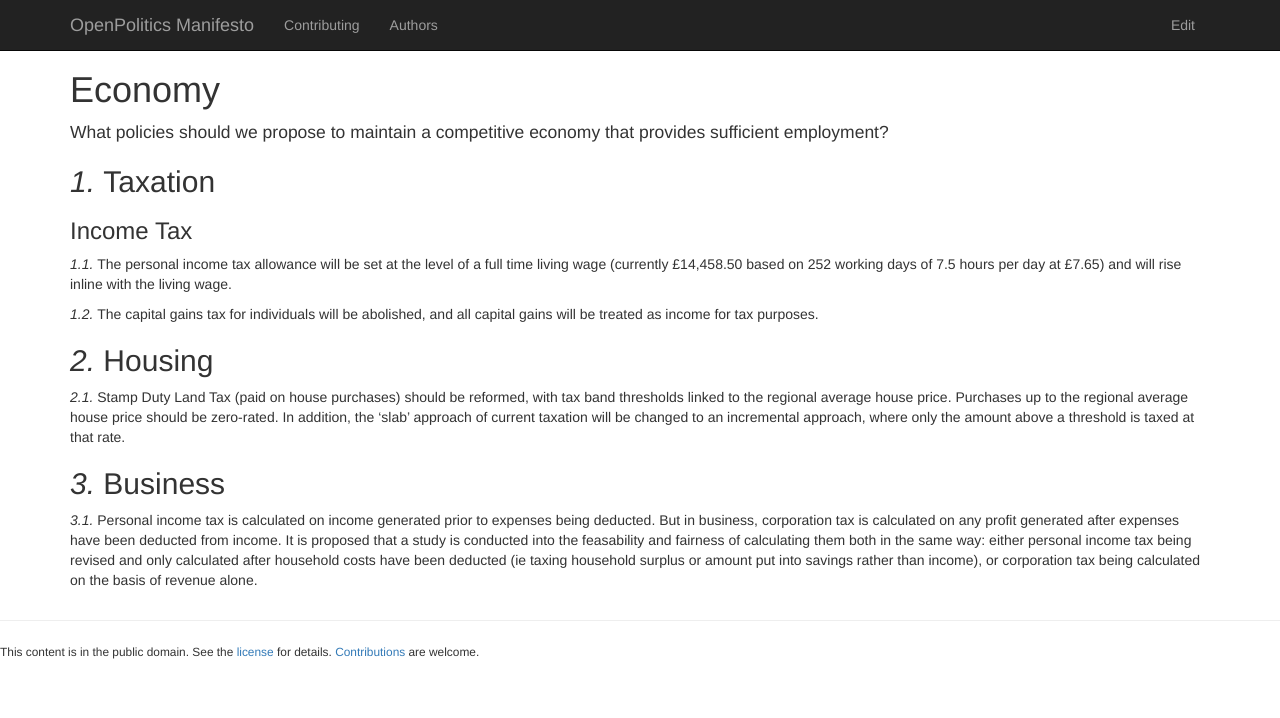
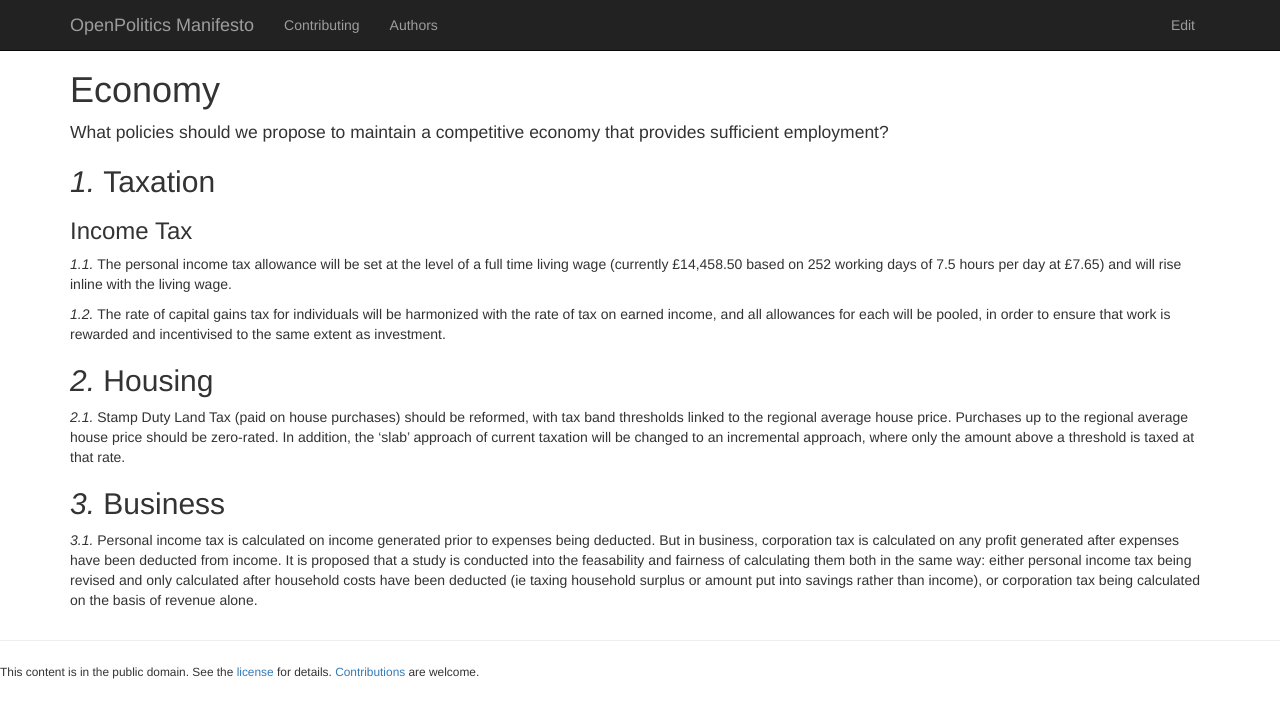
Before and after one commit to openpolitics/manifesto, a Jekyll site: the page built from economy.md, in a window 1280 px wide. Shown: the top 718 px of the page. Built offline with Jekyll 4.4.1, drawn with Linux system fonts in a browser that asks for light colours; nearby versions of some CDN libraries.

Commit message:
harmonise rates, don't abolish

```diff
--- a/economy.md
+++ b/economy.md
@@ -12,7 +12,7 @@ What policies should we propose to maintain a competitive economy that provides
 
 The personal income tax allowance will be set at the level of a full time living wage (currently £14,458.50 based on 252 working days of 7.5 hours per day at £7.65) and will rise inline with the living wage.
 
-The capital gains tax for individuals will be abolished, and all capital gains will be treated as income for tax purposes.
+The rate of capital gains tax for individuals will be harmonized with the rate of tax on earned income, and all allowances for each will be pooled, in order to ensure that work is rewarded and incentivised to the same extent as investment.
 
 ## Housing
 
```
